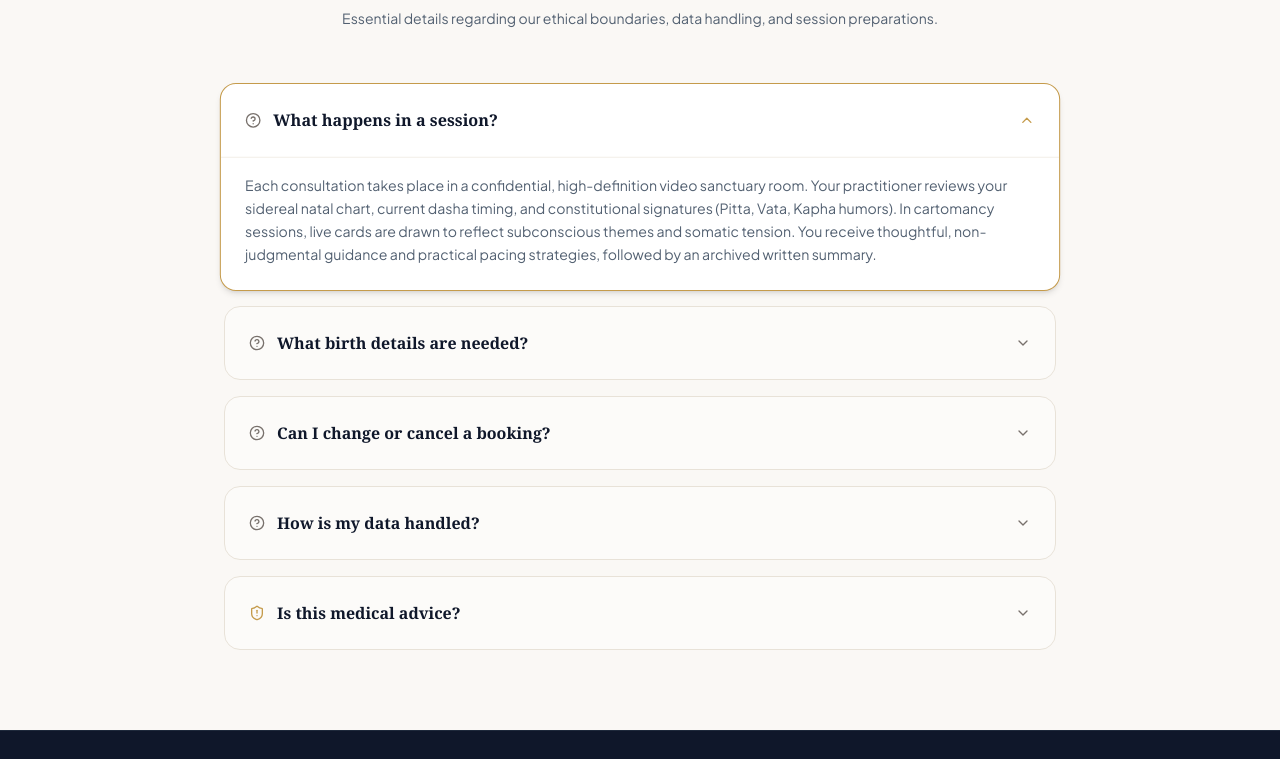
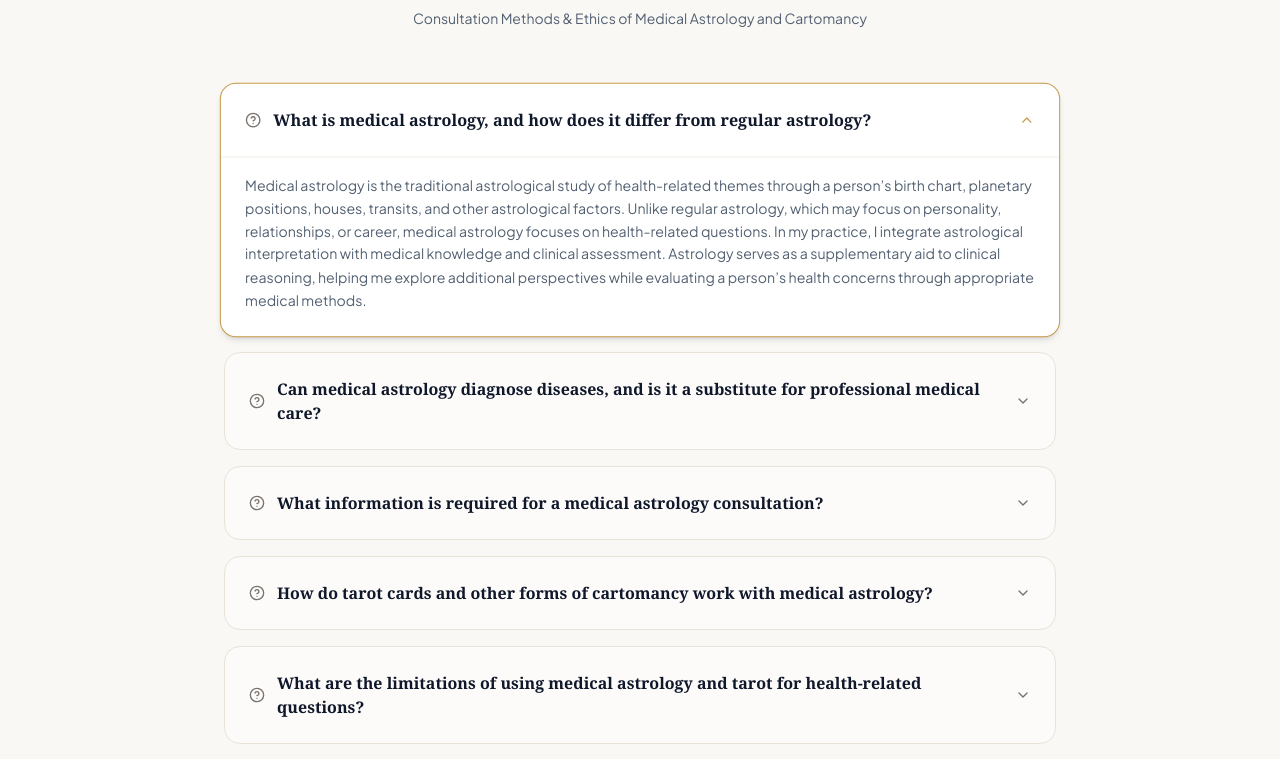
Before and after one commit to mishranurag01/Project-PurvaPhalguni, a React (Vite) app: page / in a window 1280 px wide. Shown: the part 8556-9315 px from the top of the page. Built offline with nearby package versions, Linux system fonts and the light colour scheme; a web font is replaced by a local one.

Commit message:
Enhance FAQ section with new medical astrology content
Updated FAQ section to include new questions and answers about medical astrology and cartomancy. Revised introductory text for clarity.

```diff
--- a/src/components/public/FaqSection.tsx
+++ b/src/components/public/FaqSection.tsx
@@ -11,25 +11,41 @@ export const FaqSection: React.FC = () => {
 
   const faqs: FaqItem[] = [
     {
-      q: 'What happens in a session?',
-      a: 'Each consultation takes place in a confidential, high-definition video sanctuary room. Your practitioner reviews your sidereal natal chart, current dasha timing, and constitutional signatures (Pitta, Vata, Kapha humors). In cartomancy sessions, live cards are drawn to reflect subconscious themes and somatic tension. You receive thoughtful, non-judgmental guidance and practical pacing strategies, followed by an archived written summary.'
+q: 'What is medical astrology, and how does it differ from regular astrology?',
+a: 'Medical astrology is the traditional astrological study of health-related themes through a person’s birth chart, planetary positions, houses, transits, and other astrological factors. Unlike regular astrology, which may focus on personality, relationships, or career, medical astrology focuses on health-related questions. In my practice, I integrate astrological interpretation with medical knowledge and clinical assessment. Astrology serves as a supplementary aid to clinical reasoning, helping me explore additional perspectives while evaluating a person’s health concerns through appropriate medical methods.'
 },
 {
-      q: 'What birth details are needed?',
-      a: 'We require your exact date of birth, city and country of birth, and exact minute of birth (as recorded on your birth certificate or hospital registry). Because Vedic astrology uses high-precision rising signs (Lagna changes approximately every two hours) and lunar mansion padas, accuracy is essential.'
+q: 'Can medical astrology diagnose diseases, and is it a substitute for professional medical care?',
+a: 'No. Medical astrology is not an independently validated method of diagnosing diseases and cannot replace clinical examination, investigations, or evidence-based medical practice. My approach combines medical history-taking, clinical assessment, and astrological interpretation. For example, when evaluating persistent pain in the upper limbs, I may consider the patient’s symptoms, history of trauma, neurological and musculoskeletal findings, and relevant astrological factors together. An astrological interpretation may suggest an additional hypothesis to consider, but it cannot establish the cause of the pain. The final clinical assessment, choice of investigations, diagnosis, and treatment are guided by medical evidence and professional judgment.'
 },
 {
-      q: 'Can I change or cancel a booking?',
-      a: 'Yes. Clients may reschedule or cancel any session directly within their Client Portal up to 48 hours prior to the scheduled time without penalty. Cancellations made within 48 hours are subject to a nominal rescheduling fee.'
+q: 'What information is required for a medical astrology consultation?',
+a: 'Accurate birth details are essential for astrological interpretation. These include the exact date of birth, the most accurate available time of birth, and the place of birth. An incorrect birth time or birthplace may affect the calculated chart and its interpretation. In addition, I collect relevant personal and medical information, such as age, occupation, presenting complaints, history of present illness, past medical history, medication history, previous investigations, and other relevant clinical details. This allows me to assess the medical history and astrological information together rather than interpreting the chart in isolation. If the birth time is uncertain, the limitations this creates will be explained.'
 },
 {
-      q: 'How is my data handled?',
-      a: 'Privacy and data sovereignty are paramount. In this prototype, demo data is held in temporary browser memory and resets upon refresh. We never sell, transfer, or commercialize your personal information. You retain the right to withdraw consent or clear temporary session records at any time.'
+q: 'How do tarot cards and other forms of cartomancy work with medical astrology?',
+a: 'In my practice, medical cartomancy primarily refers to the traditional 78-card tarot deck. Tarot may be used independently or alongside medical astrology to explore a health-related question and generate additional perspectives for consideration. When combined with clinical assessment, these interpretations may help frame questions for further evaluation, but neither tarot nor astrology can establish a medical diagnosis. Where clinically appropriate, I may also consider treatment approaches within my professional scope, including conventional medical management and the Ayurvedic principles of Daivavyapashraya Chikitsa, Yuktivyapashraya Chikitsa, or both. Treatment decisions are based on clinical assessment, patient-specific needs, and applicable professional standards, not on card readings or astrological indications alone.'
 },
 {
-      q: 'Is this medical advice?',
-      a: 'No. Absolutely not. Services are offered strictly for spiritual, philosophical, and educational reflection. We do not provide clinical diagnoses, prescribe medications, or recommend changes to treatments prescribed by licensed healthcare providers. If you are experiencing physical or psychiatric distress, please consult a qualified physician or licensed medical professional immediately.'
-    }
+q: 'What are the limitations of using medical astrology and tarot for health-related questions?',
+a: 'Medical astrology and tarot are not established methods for diagnosing diseases or determining their severity, prognosis, or treatment. In my integrated approach, astrological or tarot interpretations serve only as supplementary perspectives that may help guide further clinical inquiry. They do not override the patient’s symptoms, examination findings, investigation results, or established medical evidence. If an astrological interpretation does not correspond with the clinical findings, the discrepancy is not forced into a conclusion; the medical assessment continues on its own merits. Any formal diagnosis, medical advice, prescription, or treatment plan is provided separately within the practitioner’s qualifications, scope of practice, and applicable legal and professional requirements.'
+},
+{
+q: 'How long does a consultation take, and what can I expect during a session?',
+a: 'Consultations are available in three formats: Medical Astrology (MA), Medical Cartomancy (MCa), and Combined Medical Astrology and Cartomancy (MAC). Depending on the selected service or subscription, the maximum allotted duration may be 45 minutes, 60 minutes, or 90 minutes. This is the maximum session duration rather than a guaranteed minimum; a session may conclude earlier when the relevant questions have been addressed. The consultation may include medical history-taking, discussion of the presenting complaint, review of relevant astrological information, tarot interpretation where applicable, and an integrated consideration of the available information. The session duration and scope depend on the selected service and the questions relevant to the consultation.'
+},
+{
+q: 'Can I request a reading about someone else’s health or ask about a specific treatment, surgery, or medication?',
+a: 'Yes, a consultation concerning another person may be requested, subject to appropriate consent, privacy, and professional boundaries. Ideally, the person whose health is being discussed should provide their own birth details and relevant medical information or explicitly authorize their use. If their birth details are unavailable, another suitable consultation method may be considered, depending on the service offered. Using the chart of a relative or partner instead of the person concerned does not provide a reliable substitute for that person’s own information, and any limitations will be explained. Questions about a particular treatment, surgery, or medication may be discussed from an appropriate clinical perspective. However, astrology and tarot cannot determine whether a treatment or procedure is medically indicated or whether medication should be started, stopped, or changed. Such decisions require appropriate clinical evaluation and, where necessary, consultation with the treating healthcare professional.'
+},
+{
+q: 'What is the difference between a natal medical astrology reading and a horary or consultation chart reading?',
+a: 'A natal medical astrology reading uses the person’s birth chart, calculated from their date, time, and place of birth, to interpret traditional astrological factors associated with health-related themes. A horary or consultation chart reading uses a chart cast for the time and place associated with a specific question, according to the relevant astrological method. The natal approach focuses on the birth chart, while the horary approach focuses on the particular question being asked. Either approach may be incorporated into my broader interpretive process, but neither independently establishes a medical diagnosis or predicts a clinical outcome. Medical conclusions remain dependent on appropriate clinical assessment.'
+},
+{
+q: 'What medical information should I provide before my consultation?',
+a: 'Before the consultation, you may be asked to provide your age, occupation, presenting complaints, duration and progression of symptoms, history of present illness, past medical history, current medications, previous diagnoses, investigation reports, and other relevant information. This information helps establish the clinical context before considering any astrological interpretation. Please provide accurate information to the best of your knowledge and do not omit relevant symptoms or existing medical conditions. Only information necessary for the selected service should be collected and handled in accordance with applicable privacy and data-protection requirements. Providing this information does not guarantee a diagnosis or a particular outcome.'
+},
   ];
 
   return (
@@ -42,7 +58,7 @@ export const FaqSection: React.FC = () => {
           Frequently Asked Questions
         </h2>
         <p className="text-sm text-[#526071] mt-3">
-          Essential details regarding our ethical boundaries, data handling, and session preparations.
+        Consultation Methods & Ethics of Medical Astrology and Cartomancy
         </p>
       </div>
 
```
Lines whose indentation alone changed are shown as unchanged.
